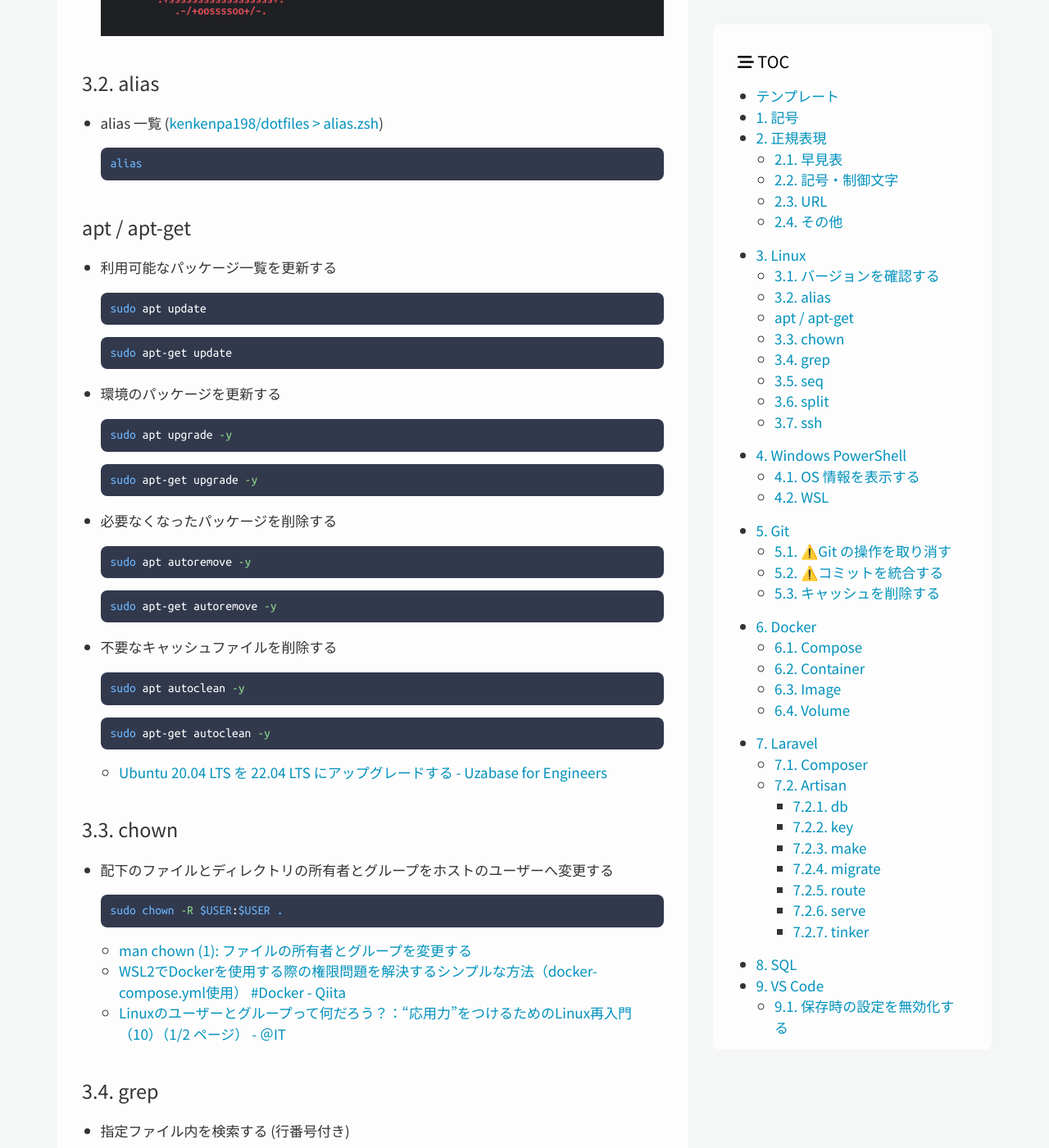
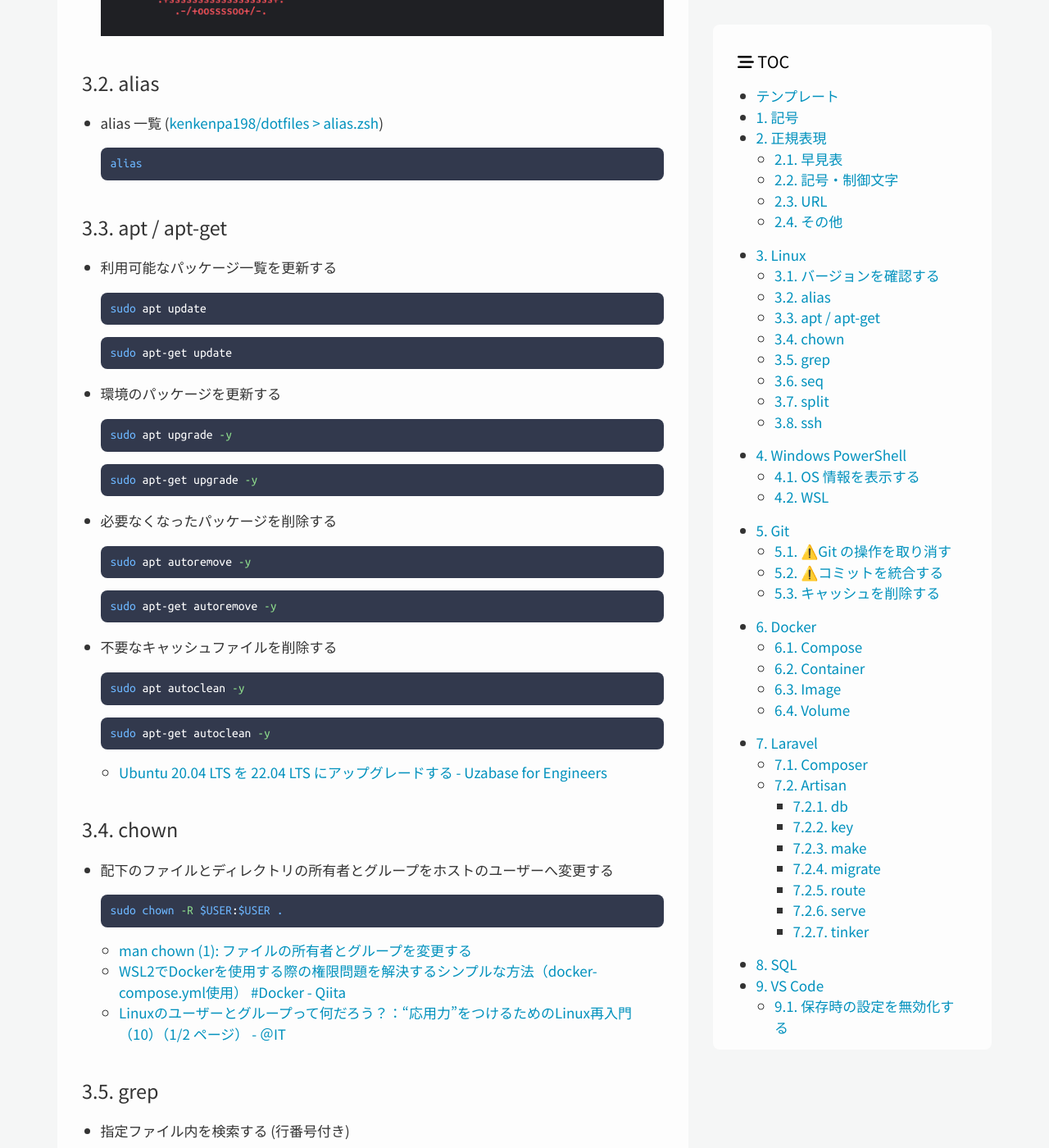
Before and after one commit to kenkenpa198/kems-clew.net, a Jekyll site: the page built from docs/_posts/2024-01-13-my-snippets.md, in a window 1280 px wide and 1400 px high, scrolled down 4353 px. Shown: the whole window at 82% size. Built offline with Jekyll 4.4.1, drawn with Linux system fonts in a browser that asks for light colours; nearby versions of some CDN libraries; some of the changed text lies outside the part shown.

Commit message:
[update]update my-snippets.md

````diff
--- a/docs/_posts/2024-01-13-my-snippets.md
+++ b/docs/_posts/2024-01-13-my-snippets.md
@@ -197,7 +197,7 @@ lastmod: 2024-03-09
   alias
   ```
 
-### apt / apt-get
+### 3.3. apt / apt-get
 
 - 利用可能なパッケージ一覧を更新する
 
@@ -253,7 +253,7 @@ lastmod: 2024-03-09
   - [WSL2でDockerを使用する際の権限問題を解決するシンプルな方法（docker-compose.yml使用） #Docker - Qiita](https://qiita.com/twu_go/items/a449e3006bd74fc7d10d)
   - [Linuxのユーザーとグループって何だろう？：“応用力”をつけるためのLinux再入門（10）（1/2 ページ） - ＠IT](https://atmarkit.itmedia.co.jp/ait/articles/1706/02/news014.html)
 
-### 3.4. grep
+### 3.5. grep
 
 - 指定ファイル内を検索する (行番号付き)
 
@@ -326,7 +326,7 @@ lastmod: 2024-03-09
     split -l 100 -d --additional-suffix=.csv ./filename.csv split/filename
     ```
 
-### 3.7. ssh
+### 3.8. ssh
 
 - SSH 接続
 
````
Also changed, not shown: other parts of docs/_posts/2024-01-13-my-snippets.md (+3 -3 lines).
